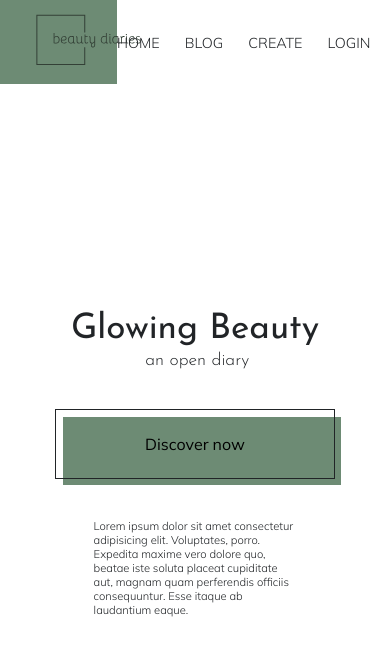
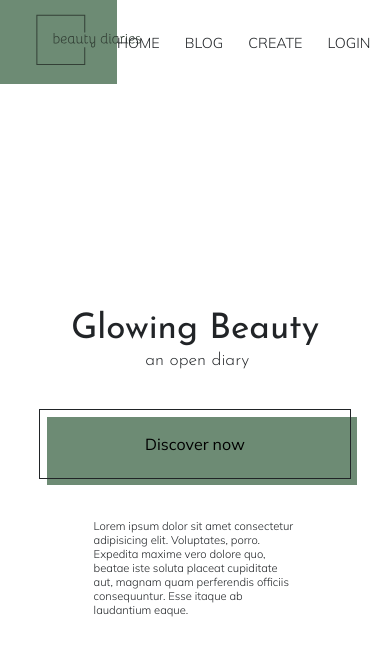
Before and after one commit to rnimisha/blog_app, a React (Create React App) app in the folder client/: page / in a window 390 px wide. Shown: the top 656 px of the page. Built offline with nearby package versions, Linux system fonts and the light colour scheme; a web font is replaced by a local one.

Commit message:
media query added

```diff
--- a/client/src/components/InputBox/InputBox.styled.js
+++ b/client/src/components/InputBox/InputBox.styled.js
@@ -10,4 +10,8 @@ export const TextBox = styled(Field)`
     outline: 0;
     padding: 7px 0;
     background: transparent;
+
+    @media (max-width: 980px) {
+        width: 90%;
+    }
 `
--- a/client/src/components/button/Button.styled.js
+++ b/client/src/components/button/Button.styled.js
@@ -28,4 +28,9 @@ export const Button = styled.button`
         top: 0px;
         left: 0px;
     }
+
+    @media (max-width: 400px) {
+        width: 80%;
+        font-size: clamp(1rem, 0.6111rem + 0.8889vw, 1rem);
+    }
 `
--- a/client/src/components/editor/Editor.js
+++ b/client/src/components/editor/Editor.js
@@ -28,10 +28,10 @@ const Editor = ({ initial, onSubmit, type }) => {
         {({ errors, touched, setFieldValue }) => (
             <Form>
                 <FlexBox>
-                    <Child width='49%'>
+                    <Child width='46%'>
                        <InputBox className = 'input-box' name='title' placeholder='Title' err={errors.title} touched={touched.title} width ='100%' style={{ fontSize: '1.1rem' }}/>
                     </Child>
-                    <Child width = '49%'>
+                    <Child width = '46%'>
                         <Field as="select" name="cat_id" className = 'input-box'>
                             <option value={0} disabled> Category....</option>
                             {
@@ -47,7 +47,7 @@ const Editor = ({ initial, onSubmit, type }) => {
                             {({ field }) => <ReactQuill value={field.value} onChange={field.onChange(field.name)} />}
                         </Field>
                     </Child>
-                    <Child width='49%'>{
+                    <Child width='46%'>{
                         type !== 'edit' && <>
                         <input
                         style ={{ display: 'none' }}
@@ -66,7 +66,7 @@ const Editor = ({ initial, onSubmit, type }) => {
                         </>
                     }
                     </Child>
-                    <Child width='49%' style={{ display: 'flex', justifyContent: 'flex-end' }}>
+                    <Child width='46%' style={{ display: 'flex', justifyContent: 'flex-end' }}>
                         <MiniButton type ='submit' style={{ padding: '20px 40px' }}>{type === 'edit' ? 'Update' : 'Publish'}</MiniButton>
                     </Child>
                 </FlexBox>
--- a/client/src/components/editor/editor.styled.js
+++ b/client/src/components/editor/editor.styled.js
@@ -18,10 +18,13 @@ export const FlexBox = styled.div`
     display:  flex;
     gap: 1rem;
     flex-wrap: wrap;
+    justify-content: space-between;
 `
 export const Child = styled.div`
-
     width: ${props => props.width || '100%'};
+    @media (max-width: 980px) {
+        width: 100%;
+    }
 `
 export const MiniButton = styled.button`
     height: 40px;
--- a/client/src/components/form/form.styled.js
+++ b/client/src/components/form/form.styled.js
@@ -16,6 +16,10 @@ export const FormContainer = styled.div`
     position: relative;
     flex-direction: column;
     justify-content: space-between;
+
+     @media (max-width: 980px) {
+        width: 80%;
+    }
 `
 export const Container = styled.div`
     width: 100%;
--- a/client/src/container/Addblog/Addblog.styles.js
+++ b/client/src/container/Addblog/Addblog.styles.js
@@ -5,4 +5,9 @@ export const Container = styled.div`
     margin-left: 10%;
     padding: 30px;
     margin-top: 50px;
+
+    @media (max-width: 980px) {
+        width: 90%;
+        margin-left: 5%;
+    }
 `
```
